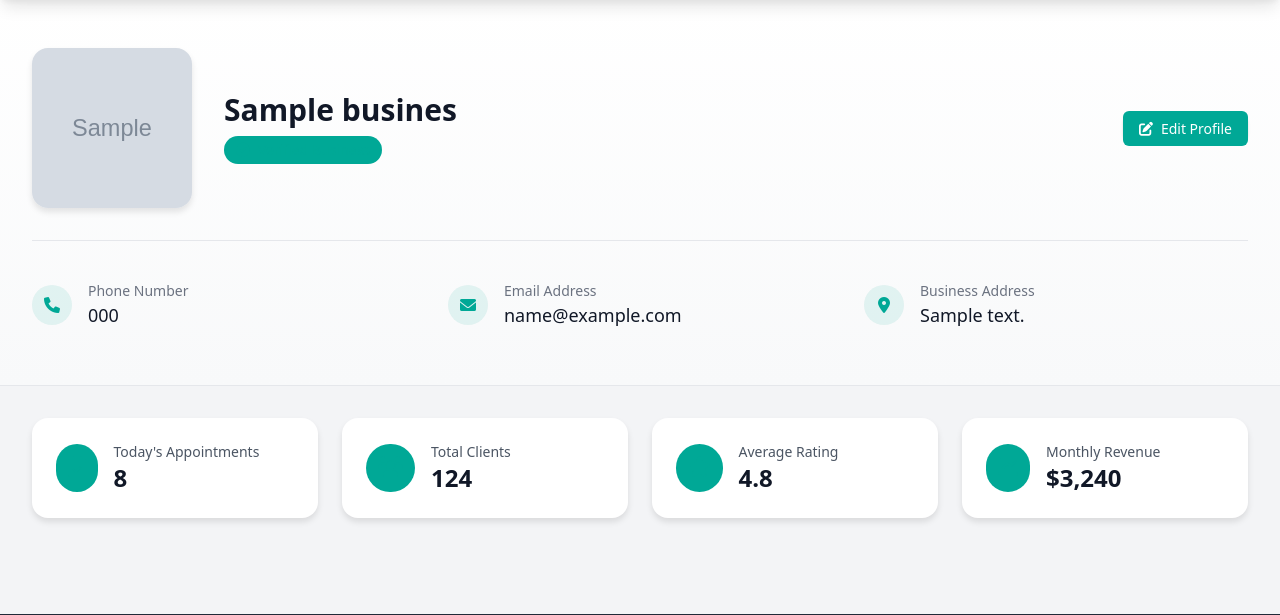
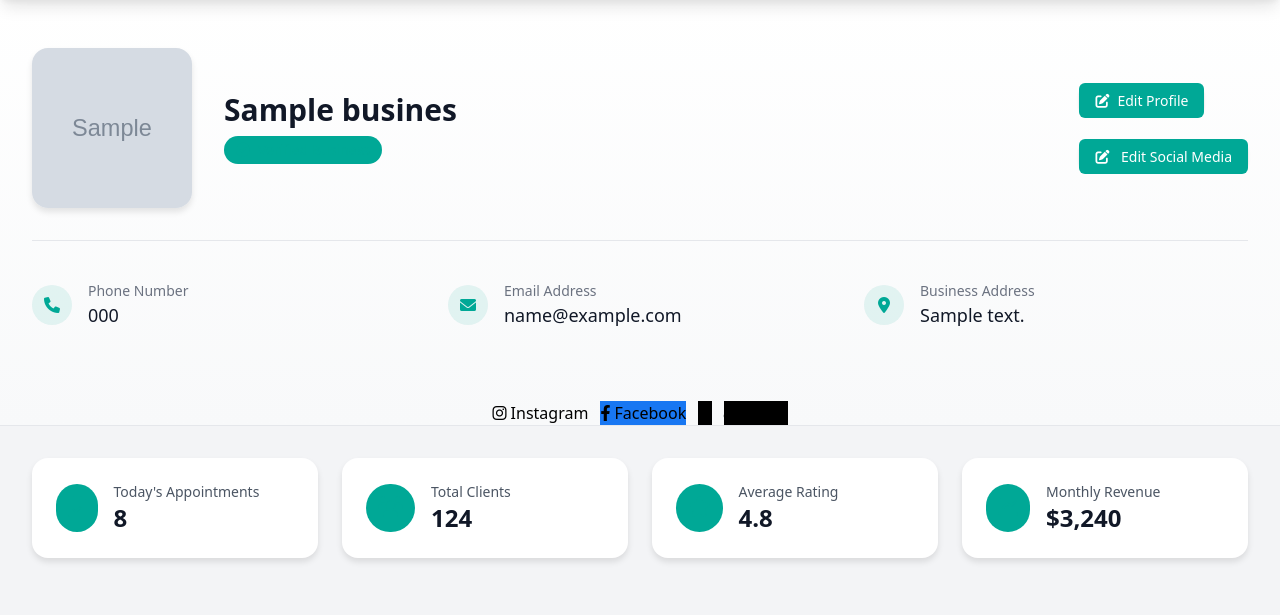
Before and after one commit to Bosnape/Eidos, a Django app: template business/templates/dashboard.html in a window 1280 px wide. Shown: the part 64-679 px from the top of the page. Run offline with Django 5.2, Linux system fonts and the light colour scheme; the template is opened without the code that fills it: most values are stand-ins (such as "Sample title", 1, 10 or a date in 2020); grey boxes marked "Sample" are stand-in pictures.

Commit message:
Modified the design to fit the necessities of social media linking

```diff
--- a/business/templates/dashboard.html
+++ b/business/templates/dashboard.html
@@ -83,10 +83,20 @@
                         </span>
                     </div>
                 </div>
-                <div class="rounded-md shadow">
-                    <a href="{% url 'manage_profile'%}" class="edit-button">
-                        <i class="fas fa-edit mr-2"></i>Edit Profile
-                    </a>
+
+                <div class="flex md:flex-col items-start gap-8">
+                    <div class="rounded-md shadow">
+                        <a href="{% url 'manage_profile'%}" class="edit-button">
+                            <i class="fas fa-edit mr-2"></i>Edit Profile
+                        </a>
+                    </div>
+
+                    <div class="rounded-md shadow">
+                        <a href="{% url 'update_social_media' %}" class="edit-button">
+                            <i class="fas fa-edit mr-2"></i>
+                            <span>Edit Social Media</span>
+                        </a>
+                    </div>
                 </div>
             </div>
 
@@ -120,6 +130,36 @@
                         <p class="text-lg font-medium text-gray-900">{{ business.address }}</p>
                     </div>
                 </div>
+            </div>
+        </div>
+
+        <div class="flex justify-center items-center mt-4">
+            <div class="flex items-center space-x-3">
+                {% if business.instagram %}
+                    <a href=" {{ business.instagram }} " class="social-btn" target="_blank">
+                        <i class="fab fa-instagram"></i> Instagram
+                    </a>
+                {% endif %}
+
+                {% if business.facebook %}
+                    <a href="{{ business.facebook }}" class="social-btn" target="_blank" style="background-color: #1877F2;">
+                        <i class="fab fa-facebook-f"></i> Facebook
+                    </a>
+                {% endif %}
+
+                {% if business.twitter %}
+                    <a href="{{ business.twitter }}" class="social-btn" target="_blank" style="background-color: #000;">
+                        <i class="fab fa-x-twitter"></i>
+                        <span>X</span>
+                    </a>
+                {% endif %}
+
+                {% if business.tiktok %}
+                <a href="{{ business.tiktok }}" class="social-btn" target="_blank" style="background-color: #000;">
+                    <i class="fab fa-tiktok"></i>
+                    <span>Tiktok</span>
+                </a>
+                {% endif %}
             </div>
         </div>
     </section>
```
